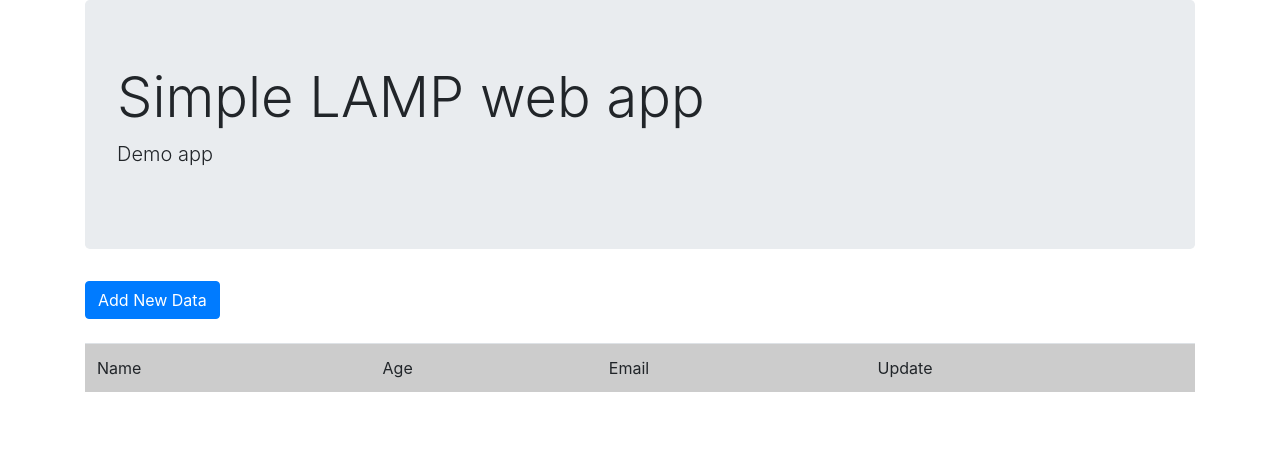
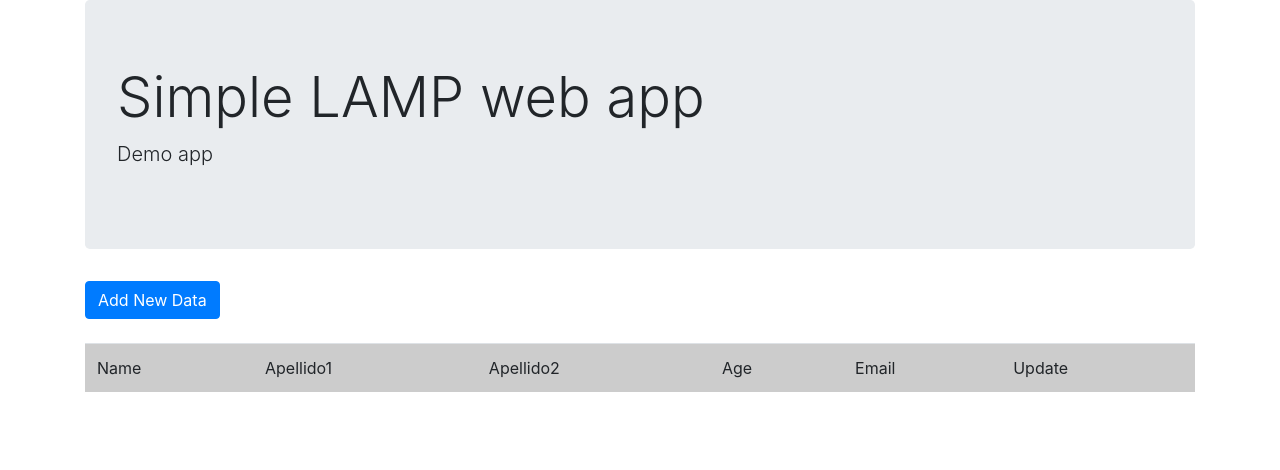
Before and after one commit to adrianrcc/iaw_proyectoPHP, a PHP site: page / in a window 1280 px wide. Shown: the top 470 px of the page. Run offline with PHP 8.4, Linux system fonts and the light colour scheme; data that the repository does not hold is empty.

Commit message:
index.php

```diff
--- a/src/index.php
+++ b/src/index.php
@@ -25,6 +25,8 @@ $result = mysqli_query($mysqli, "SELECT * FROM users ORDER BY id DESC");
 
 	<tr bgcolor='#CCCCCC'>
 		<td>Name</td>
+		<td>Apellido1</td>
+		<td>Apellido2</td>
 		<td>Age</td>
 		<td>Email</td>
 		<td>Update</td>
@@ -34,6 +36,8 @@ $result = mysqli_query($mysqli, "SELECT * FROM users ORDER BY id DESC");
 	while($res = mysqli_fetch_array($result)) {
 		echo "<tr>\n";
 		echo "<td>".$res['name']."</td>\n";
+		echo "<td>".$res['apellido1']."</td>\n";
+		echo "<td>".$res['apellido2']."</td>\n";
 		echo "<td>".$res['age']."</td>\n";
 		echo "<td>".$res['email']."</td>\n";
 		echo "<td><a href=\"edit.php?id=$res[id]\">Edit</a> | <a href=\"delete.php?id=$res[id]\" onClick=\"return confirm('Are you sure you want to delete?')\">Delete</a></td>\n";
```
